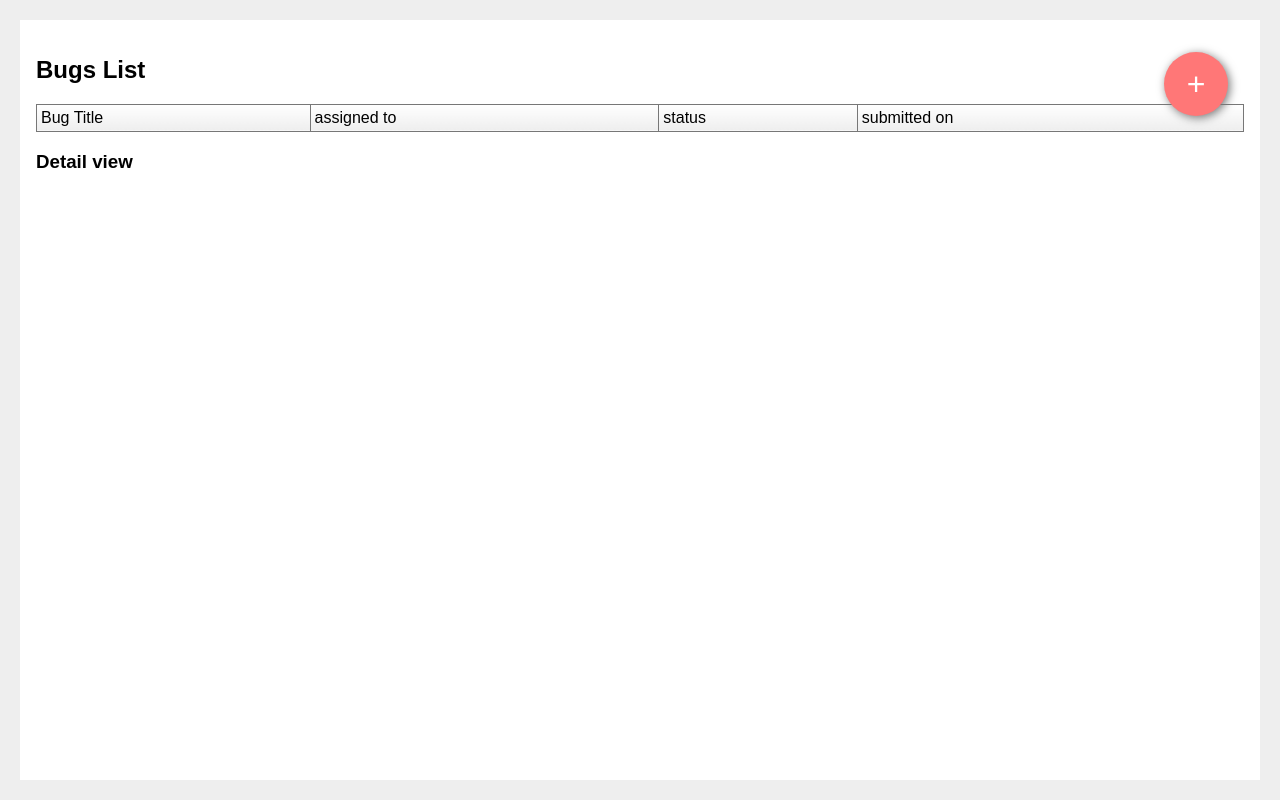
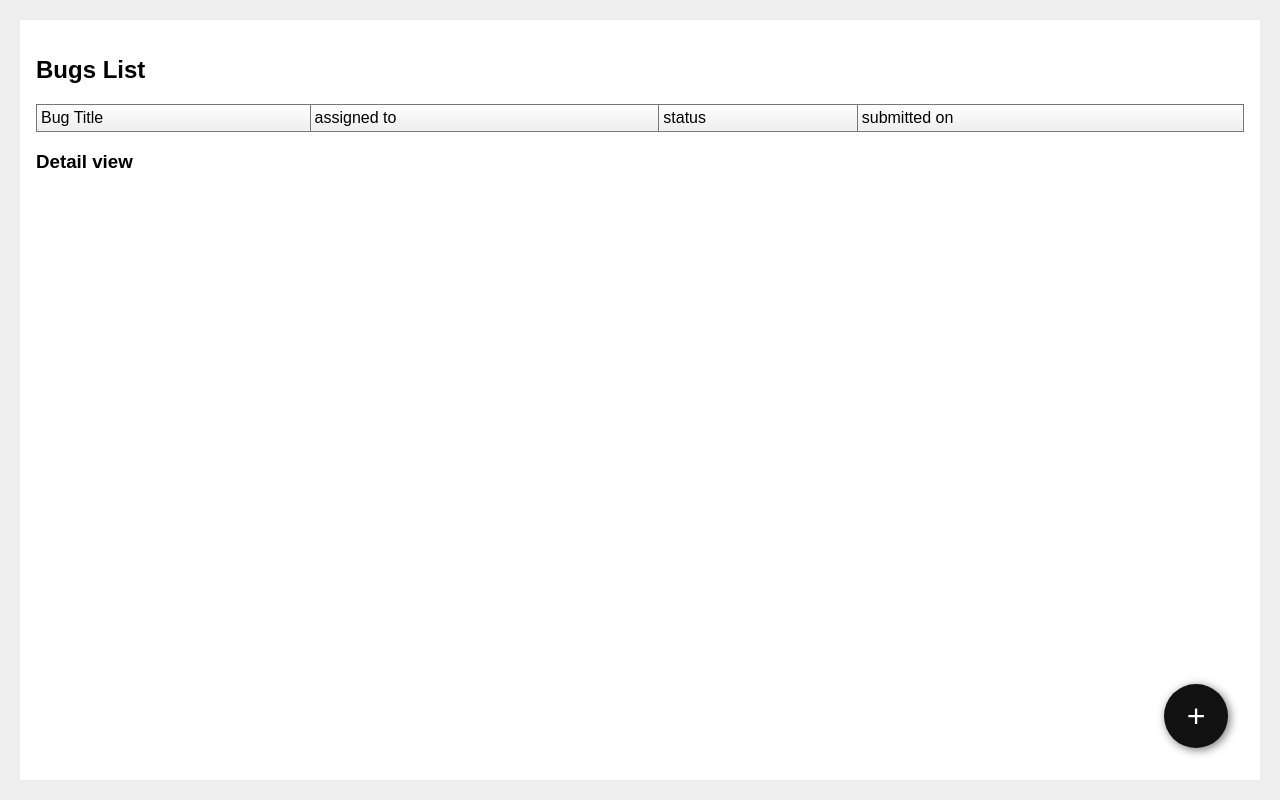
Before and after one commit to learosema/redux-experiment, a website built with webpack: page build/index.html in a window 1280 px wide. Built offline with nearby package versions, Linux system fonts and the light colour scheme; what deepcopy would draw is missing.

Commit message:
minor changes

```diff
--- a/src/styles.scss
+++ b/src/styles.scss
@@ -28,14 +28,14 @@ body {
             font-weight: 100;
             position: absolute;
             right: 32px;
-            top: 32px;
+            bottom: 32px;
             width: 64px;
             height: 64px;
             border-radius: 50%;
             font-size: 32px;
             line-height: 32px;
             color: #fff;
-            background-color: #f77;
+            background-color: #111;
             box-shadow: 2px 2px 10px 0 #777;
             border: none;
             cursor: pointer;
@@ -43,10 +43,12 @@ body {
 
             &:hover {
                 background: #faa;
+				box-shadow: 3px 3px 12px 0 #666;
             }
 
             &:active {
                 background: #d55;
+				box-shadow: 1px 1px 8px 0 #999;
             }
         }
 
```
Also changed, not shown: src/index.js (line endings or trailing spaces).
